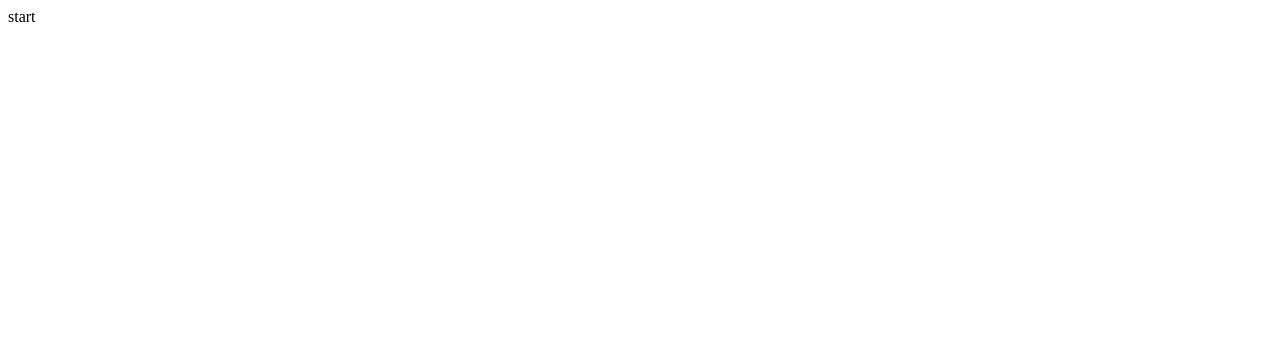
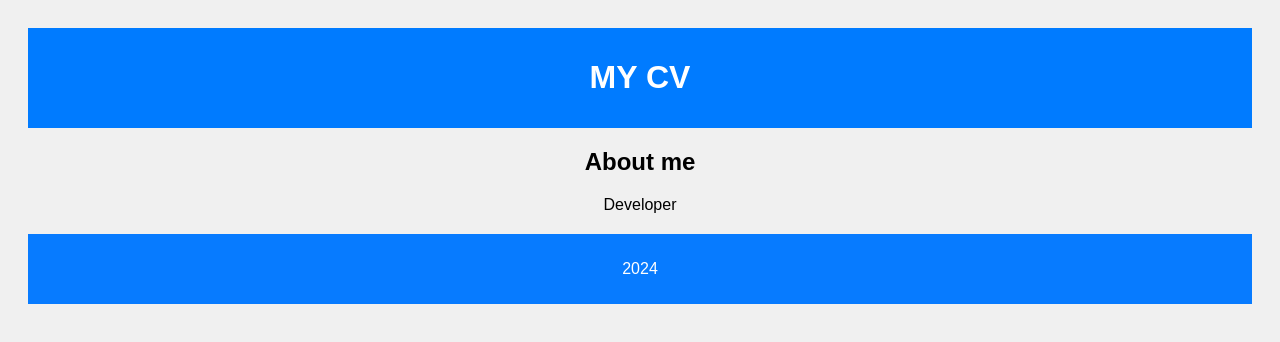
Before and after one commit to longoldx/rsschool-cv, a plain HTML site: page index.html in a window 1280 px wide. Drawn offline with Linux system fonts and the light colour scheme.

Commit message:
init: add page stracture

```diff
--- a/index.html
+++ b/index.html
@@ -1 +1,21 @@
-start
+<!DOCTYPE html>
+<html lang="en">
+<head>
+    <meta charset="UTF-8">
+    <link rel="stylesheet" href="style.css">
+</head>
+<body>
+    <header>
+        <h1>MY CV</h1>
+    </header>
+    <main>
+        <section>
+            <h2>About me</h2>
+            <p>Developer</p>
+        </section>
+    </main>
+    <footer>
+        <p>2024</p>
+    </footer>
+</body>
+</html>
```
